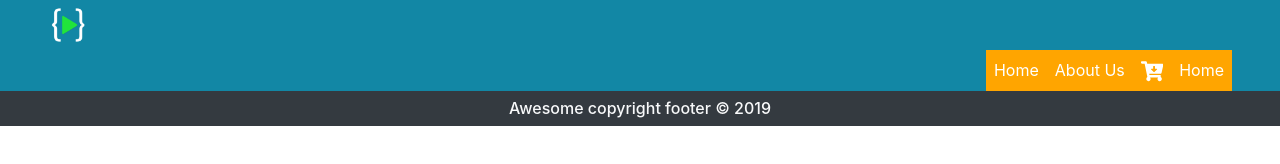
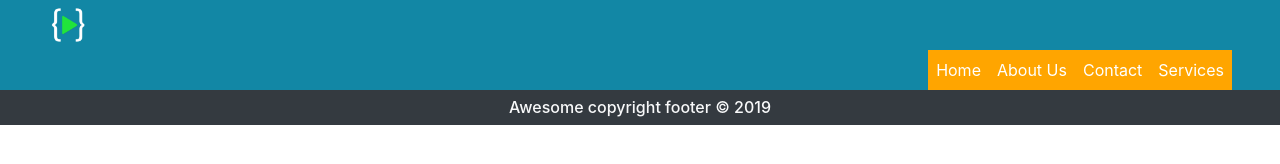
Before and after one commit to SyedOsamaBinAzhar/buyCourse, a Gatsby site: page / in a window 1280 px wide. Built offline with nearby package versions, Linux system fonts and the light colour scheme; Gatsby itself is replaced by a stand-in of ours.

Commit message:
dynamic navbar,ur and ID

```diff
--- a/src/components/Reuseable/Navbar.jsx
+++ b/src/components/Reuseable/Navbar.jsx
@@ -10,7 +10,27 @@ export default class Navbar extends Component {
 
     state = {
         navbarStatus : false,
-        navbarClass : `collapse navbar-collapse`
+        navbarClass : `collapse navbar-collapse`,
+        menus : [
+            {
+            id:1,
+            text: "Home",
+            url: "/"
+        },
+        {
+            id:2,
+            text: "About Us",
+            url: "/about"
+        },
+        {id:3,
+            text: "Contact",
+            url: "/contact"
+        },
+        {
+            id:4,
+            text: "Services",
+            url: "/services"
+        }]
     }
 
     myToggler = () => {
@@ -25,10 +45,16 @@ export default class Navbar extends Component {
                 <button className="navbar-toggler" type="button" onClick={this.myToggler}><span className="text-white">Menu</span></button>
                 <div className={this.state.navbarClass}>
                     <ul className="navbar-nav ml-auto mr-5 background" >
-                        <li className="nav-item"><Link to="/" className="nav-link text-white">Home</Link></li>
-                        <li className="nav-item"><Link to="/" className="nav-link text-white">About Us</Link></li>
+                        {
+                            this.state.menus.map(menu => {
+                                return(
+                                     <li key={menu.id} className="nav-item"><Link to={menu.url} className="nav-link text-white">{menu.text}</Link></li>
+                                )
+                            })
+                        }
+                        {/* <li className="nav-item"><Link to="/" className="nav-link text-white">About Us</Link></li>
                         <li className="nav-item"><Link to="/" className="nav-link text-white"><FaCartArrowDown className="cart-icon"/></Link></li>
-                        <li className="nav-item"><Link to="/" className="nav-link text-white">Home</Link></li>
+                        <li className="nav-item"><Link to="/" className="nav-link text-white">Home</Link></li> */}
 
                     </ul>
                 </div>
```
